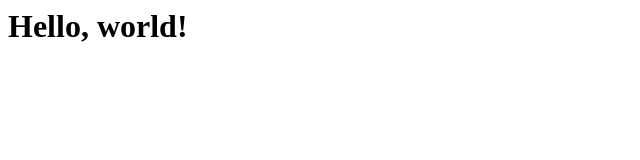
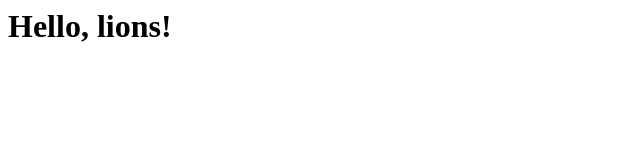
Before and after one commit to juyeon0/learn-github, a plain HTML site: page index.html in a window 1280 px wide. Shown: the full height of the page, 0-640 px from the left. Drawn offline with Linux system fonts and the light colour scheme.

Commit message:
Update index.html

```diff
--- a/index.html
+++ b/index.html
@@ -1 +1 @@
-<h1>Hello, world!</h1>
+<h1>Hello, lions!</h1>
```
